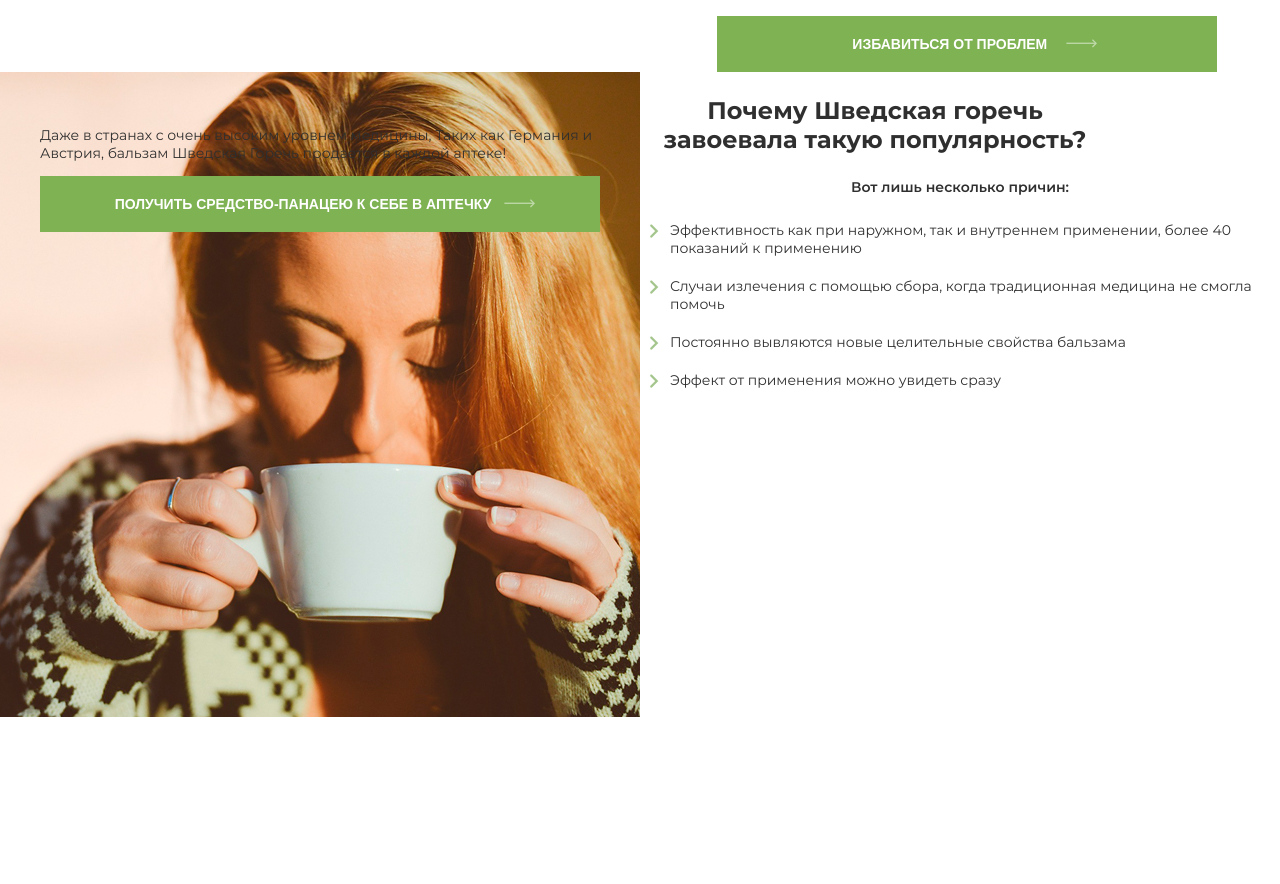
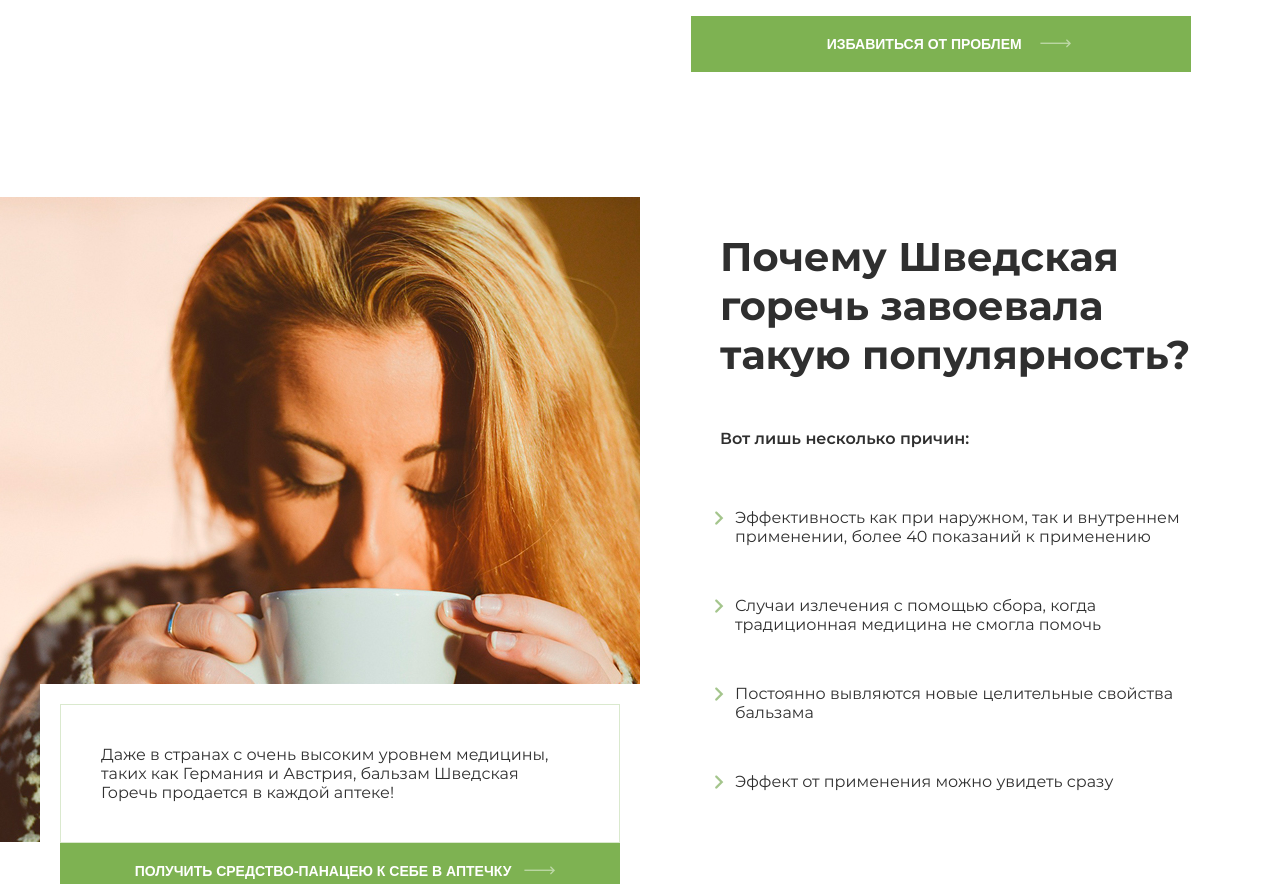
Before and after one commit to Etalona/swedish, a website: page source/index.html in a window 1280 px wide. Shown: the part 1916-2800 px from the top of the page. Before the commit the page ends 2638 px from the top, so only its background shows below. Drawn offline with nearby package versions, Linux system fonts and the light colour scheme; files that its build step writes are made by us from their sources.

Commit message:
начата разметка истории

```diff
--- a/source/index.html
+++ b/source/index.html
@@ -26,7 +26,7 @@
 </header>
 <main class="main-container">
   <section class="top-photo">
-    <div class="top-information main-container__content">
+    <div class="top-information main-container__content--top">
       <div class="top-text top-information__text">
         <span class="top-text__definition">сбор трав</span>
         <h1 class="top-text__headline">Шведская горечь</h1>
@@ -164,11 +164,38 @@
       <div class="pop__photo-text pop-grid__photo-text">
         <div class="pop__card">
           <p>Даже в странах с очень высоким уровнем медицины,
-          Таких как Германия и Австрия, бальзам Шведская
+          таких как Германия и Австрия, бальзам Шведская
           Горечь продается в каждой аптеке!</p>
-          <button class="button" type="button">Получить <span>средство-панацею</span> к себе в аптечку</button>
+          <button class="button" type="button">Получить <span class="pop__invisible-words">средство-панацею</span> к себе в аптечку</button>
         </div>
       </div>
+    </div>
+  </section>
+  <section>
+    <div class="history history-grid main-container__content">
+      <div class="history-grid__props-container">
+        <div>
+          <h4>Удивительная история возникновения бальзама</h4>
+        </div>
+        <div>
+          <p>
+            Далеко не у каждого лекарственного
+            препарата есть такая удивительная
+            история возникновения, уходящая к
+            временам Парацельса, как у "Шведской
+            горечи". Всю свою жизнь Парацельс
+            искал эликсир долголетия!
+          </p>
+          <p>
+            Он эксперементировал с рецептами,
+            в которых горькие коренья комби
+          </p>
+          <p>
+
+          </p>
+        </div>
+      </div>
+
     </div>
   </section>
 </main>
--- a/source/sass/blocks/main-container.scss
+++ b/source/sass/blocks/main-container.scss
@@ -1,10 +1,14 @@
 @media  (min-width: 768px) {
   .main-container__content {
-    //max-width: 1170px;
+    /*max-width: 1170px;*/
+    margin: 0 auto;
+  }
+  .main-container__content--top {
+   max-width: 1170px;
     margin: 0 auto;
   }
 }
-@media (min-width: 1170px) {
+@media (min-width: 1280px) {
   .main-container {
     max-width: 1720px;
     margin: 0 auto;
--- a/source/sass/blocks/page-header.scss
+++ b/source/sass/blocks/page-header.scss
@@ -24,6 +24,6 @@
     color: #9a9a9a;
   }
 }
-@media  (min-width: 1170px) {
+@media  (min-width: 1280px) {
 
 }
--- a/source/sass/blocks/pop-grid.scss
+++ b/source/sass/blocks/pop-grid.scss
@@ -1,6 +1,6 @@
 .pop-grid {
   display: flex;
-  flex-direction: row;
+  flex-direction: column;
   align-items: center;
 }
 .pop-grid__headline {
@@ -9,13 +9,41 @@
   text-align: center;
 }
 .pop-grid__photo-text {
+  display: flex;
+  width: 100%;
+  height: 500px;
+}
+.pop-grid__props-container {
+  max-width: 570px;
+}
+@media  (min-width: 768px) {
+  .pop-grid__photo-text {
+    height: 725px;
+  }
+  .pop-grid__props-container {
+    margin-bottom: 30px;
+  }
+}
+@media  (min-width: 1280px) {
+  .pop-grid__headline {
+    text-align: left;
+    padding-left: 15px;
+    margin-bottom: 60px;
+  }
+  .pop-grid {
+    display: flex;
+    flex-direction: row;
+    align-items: center;
+  }
+  .pop-grid__photo-text {
     order: 1;
     height: 650px;
     width: 50%;
-
   }
   .pop-grid__props-container {
     order: 2;
     height: 650px;
     width: 50%;
+    padding-left: 65px;
   }
+}
--- a/source/sass/blocks/pop.scss
+++ b/source/sass/blocks/pop.scss
@@ -33,11 +33,80 @@
   }
 }
 .pop__photo-text {
-  background-image: url("/img/woman-large.jpg");
-  background-position-x: right;
+  background-image: url("/img/woman-small.jpg");
+  background-position: top center;
   background-repeat: no-repeat;
-  //background-size: cover;
+  background-size: 100% auto;
 }
 .pop__card {
-  padding: 40px;
+  align-self: flex-end;
+  background-color: #ffffff;
+  & p {
+    text-align: center;
+    padding: 40px;
+    margin: 0;
+  }
 }
+.pop__invisible-words {
+  display: none;
+}
+@media  (min-width: 768px) {
+  .pop {
+    font-size: 16px;
+  }
+  .pop__headline  {
+    font-size: 30px;
+    max-width: 540px;
+  }
+  .pop__photo-text {
+    background-image: url("/img/woman-middle.jpg");
+    background-position-x: center;
+    background-position-y: top;
+    background-repeat: no-repeat;
+    background-size: 768px 645px;
+  }
+  .pop__invisible-words {
+    display: inline;
+  }
+  .pop__card {
+    margin: 0 auto;
+    width: 560px;
+    padding: 20px;
+    & p {
+      text-align: left;
+      border: 1px solid;
+      border-color: lighten($color, 35%);
+    }
+  }
+  .pop__list li {
+    padding-bottom: 25px;
+  }
+}
+@media  (min-width: 1280px) {
+  .pop__headline,
+  .pop__headline-list {
+    text-align: left;
+    padding: 0;
+  }
+  .pop__headline {
+    font-size: 40px;
+    width: 472px;
+    margin-top: 50px;
+    margin-bottom: 50px;
+  }
+  .pop__card {
+    margin: 0;
+    margin-left: auto;
+    margin-bottom: -72px;
+  }
+  .pop__photo-text {
+    background-image: url("/img/woman-large.jpg");
+    background-position-x: right;
+    background-repeat: no-repeat;
+    background-size: 875px 645px;
+  }
+  .pop__list li {
+    padding-bottom: 50px;
+    width: 460px;
+  }
+}
--- a/source/sass/blocks/symptoms-grid.scss
+++ b/source/sass/blocks/symptoms-grid.scss
@@ -10,6 +10,9 @@
   background-color: lighten($color, 45%);
 }
 @media  (min-width: 768px) {
+  .symptoms {
+    margin-bottom: 110px;
+  }
   .symptoms-grid__report {
     background-color: #a4c58c;
     display: flex;
@@ -22,7 +25,7 @@
     margin-top: 40px;
   }
 }
-@media  (min-width: 1170px) {
+@media (min-width: 1280px) {
   .symptoms-grid__container {
     width: 1170px;
     margin: 0 auto;
@@ -41,7 +44,7 @@
     width: 100%;
   }
   .symptoms-grid__button {
-    margin-left: 56%;
+    margin-left: 54%;
     margin-top: 20px;
   }
 }
--- a/source/sass/blocks/symptoms.scss
+++ b/source/sass/blocks/symptoms.scss
@@ -59,7 +59,6 @@
   padding-right: 20px;
   border: 1px solid;
   border-color: lighten($color, 35%);
-
 }
 .symptoms__report a  {
   font-weight: 600;
@@ -126,17 +125,14 @@
     right: 85px;
   }
 }
-@media  (min-width: 1170px) {
-  .symptoms {
-
-  }
+@media  (min-width: 1280px) {
   .symptoms__headline {
     font-size: 40px;
     margin-bottom: 30px;
   }
   .symptoms__list {
     padding-bottom: 20px;
-    padding-left: 0;
+    padding-left: 55px;
     width: 690px;
     padding-right: 550px;
     margin: 0 auto;
@@ -148,7 +144,7 @@
     position: absolute;
     width: 500px;
     top: -115px;
-    left: 56%;
+    left: 54%;
   }
   .symptoms__button {
     width: 500px;
--- a/source/sass/blocks/top-information.scss
+++ b/source/sass/blocks/top-information.scss
@@ -43,6 +43,6 @@
     right: 25px;
   }
 }
-@media (min-width: 1170px) {
+@media (min-width: 1280px) {
 
 }
--- a/source/sass/blocks/top-text.scss
+++ b/source/sass/blocks/top-text.scss
@@ -32,6 +32,6 @@
     font-size: 14px;
   }
 }
-@media (min-width: 1170px) {
+@media (min-width: 1280px) {
 
 }
```
Also changed, not shown: package.json (+4 -4 lines), source/img/woman-middle.jpg (added), 1 other file. Lines whose indentation alone changed are shown as unchanged.
